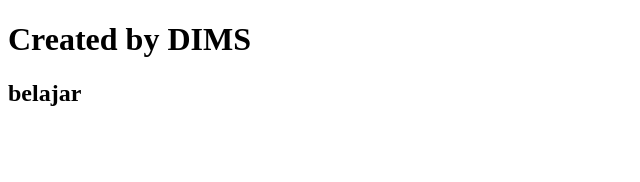
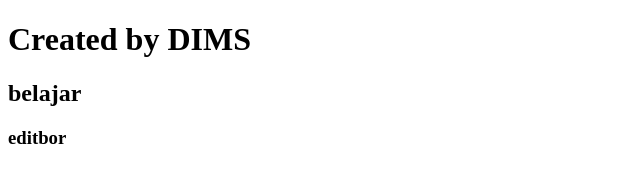
Before and after one commit to mehrief77/program_test, a plain HTML site: page index.html in a window 1280 px wide. Shown: the full height of the page, 0-640 px from the left. Drawn offline with Linux system fonts and the light colour scheme.

Commit message:
dejanedit

```diff
--- a/index.html
+++ b/index.html
@@ -9,5 +9,6 @@
 <body>
     <h1>Created by DIMS</h1>
 	<h2> belajar </h2>
+	<h3>editbor</h3>
 </body>
 </html>
```
